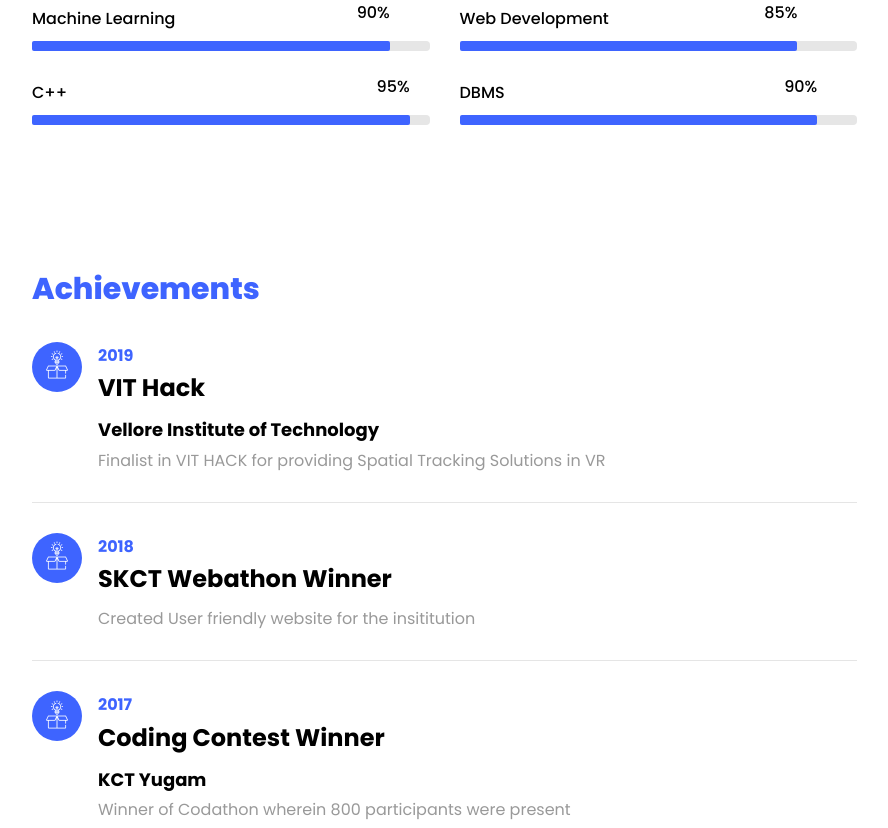
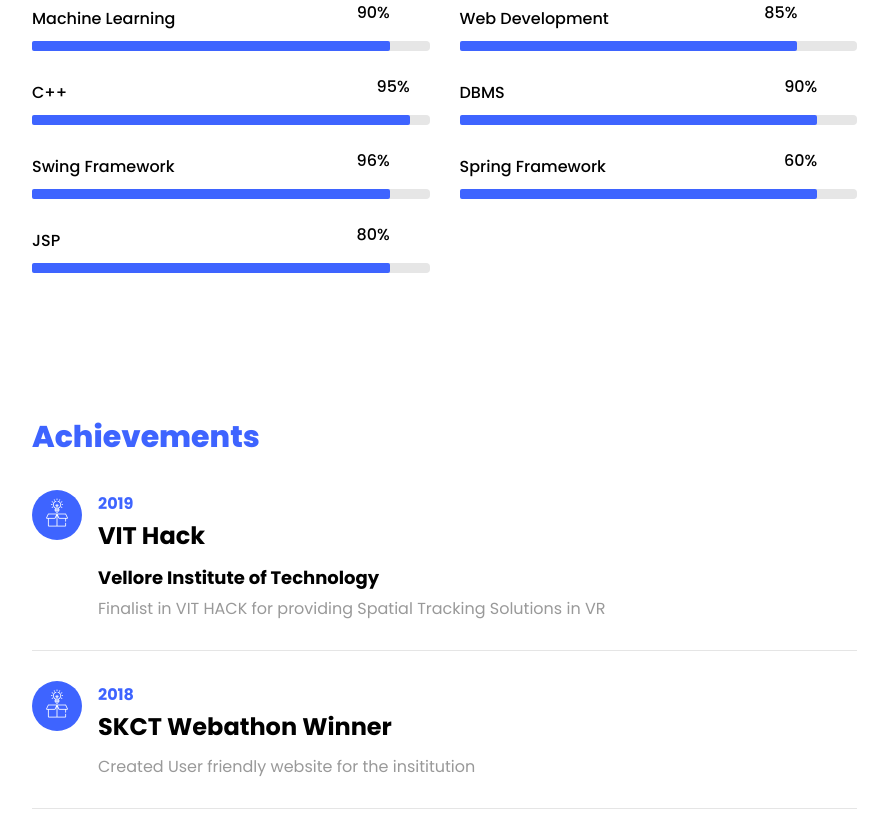
Before and after one commit to piyushkumar10/portfolio, a plain HTML site: page index.html in a window 1280 px wide. Shown: the part 2599-3427 px from the top of the page, without its empty margins (338-1226 px from the left). Drawn offline with Linux system fonts and the light colour scheme; files whose address does not match are found by name.

Commit message:
Change in interests

```diff
--- a/index.html
+++ b/index.html
@@ -309,11 +309,7 @@
 						            <div class="h2 font-weight-bold">80<sup class="small">%</sup></div>
 						          </div>
 						        </div>
-						        <!-- END -->
 
-						        <!-- Demo info -->
-
-						        <!-- END -->
 						      </div>
 						    </div>
 
@@ -386,6 +382,41 @@
 										</div>
 									</div>
 								</div>
+								<div class="col-md-6 animate-box">
+									<div class="progress-wrap ftco-animate">
+										<h3>Swing Framework</h3>
+										<div class="progress">
+										 	<div class="progress-bar color-4" role="progressbar" aria-valuenow="90"
+										  	aria-valuemin="0" aria-valuemax="100" style="width:90%">
+										    <span>96%</span>
+										  	</div>
+										</div>
+									</div>
+								</div>
+								<div class="col-md-6 animate-box">
+									<div class="progress-wrap ftco-animate">
+										<h3>Spring Framework</h3>
+										<div class="progress">
+										 	<div class="progress-bar color-4" role="progressbar" aria-valuenow="90"
+										  	aria-valuemin="0" aria-valuemax="100" style="width:90%">
+										    <span>60%</span>
+										  	</div>
+										</div>
+									</div>
+								</div>
+								<div class="col-md-6 animate-box">
+									<div class="progress-wrap ftco-animate">
+										<h3>JSP</h3>
+										<div class="progress">
+										 	<div class="progress-bar color-4" role="progressbar" aria-valuenow="90"
+										  	aria-valuemin="0" aria-valuemax="100" style="width:90%">
+										    <span>80%</span>
+										  	</div>
+										</div>
+									</div>
+								</div>
+
+
 
 					  	</div>
 					  </div>
```
